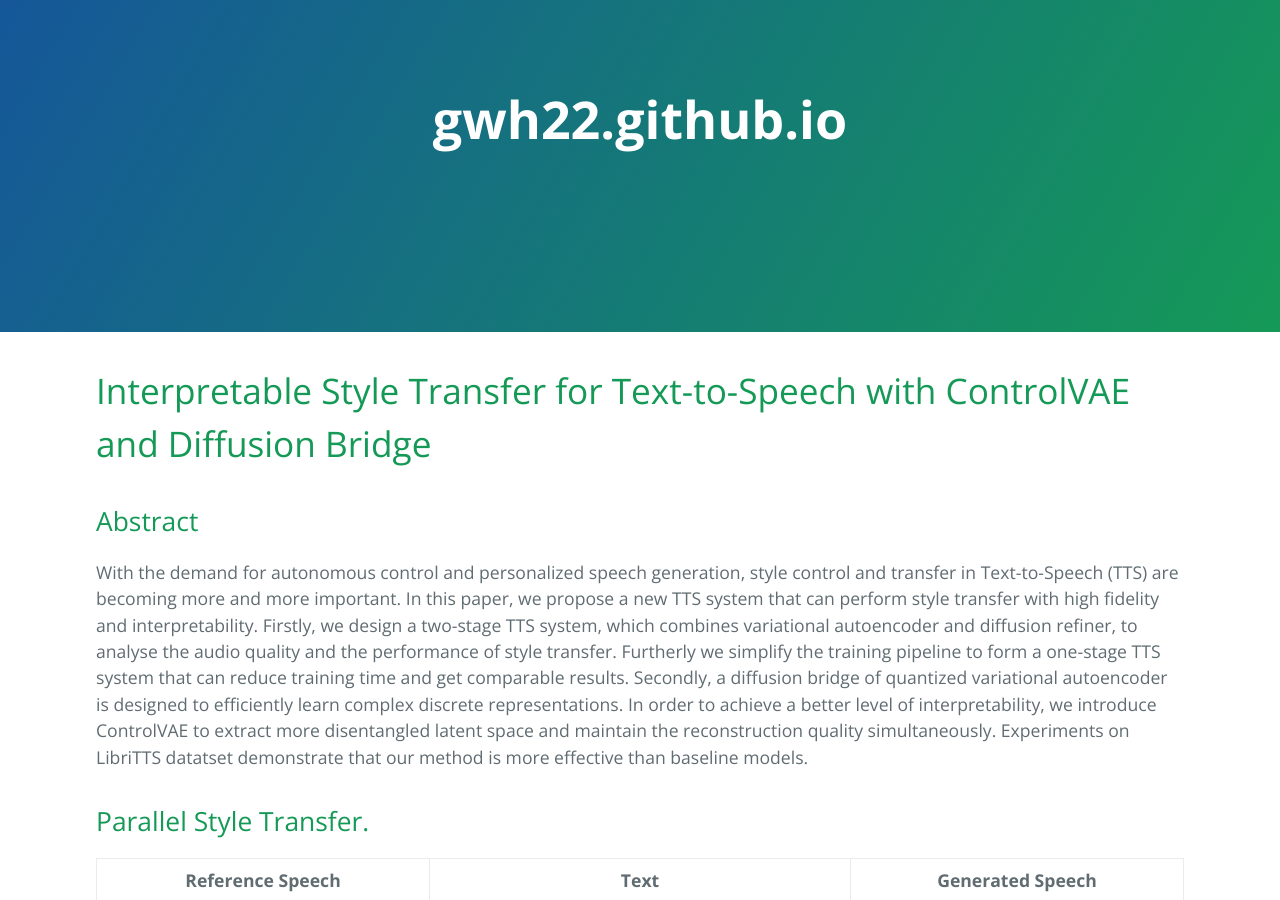
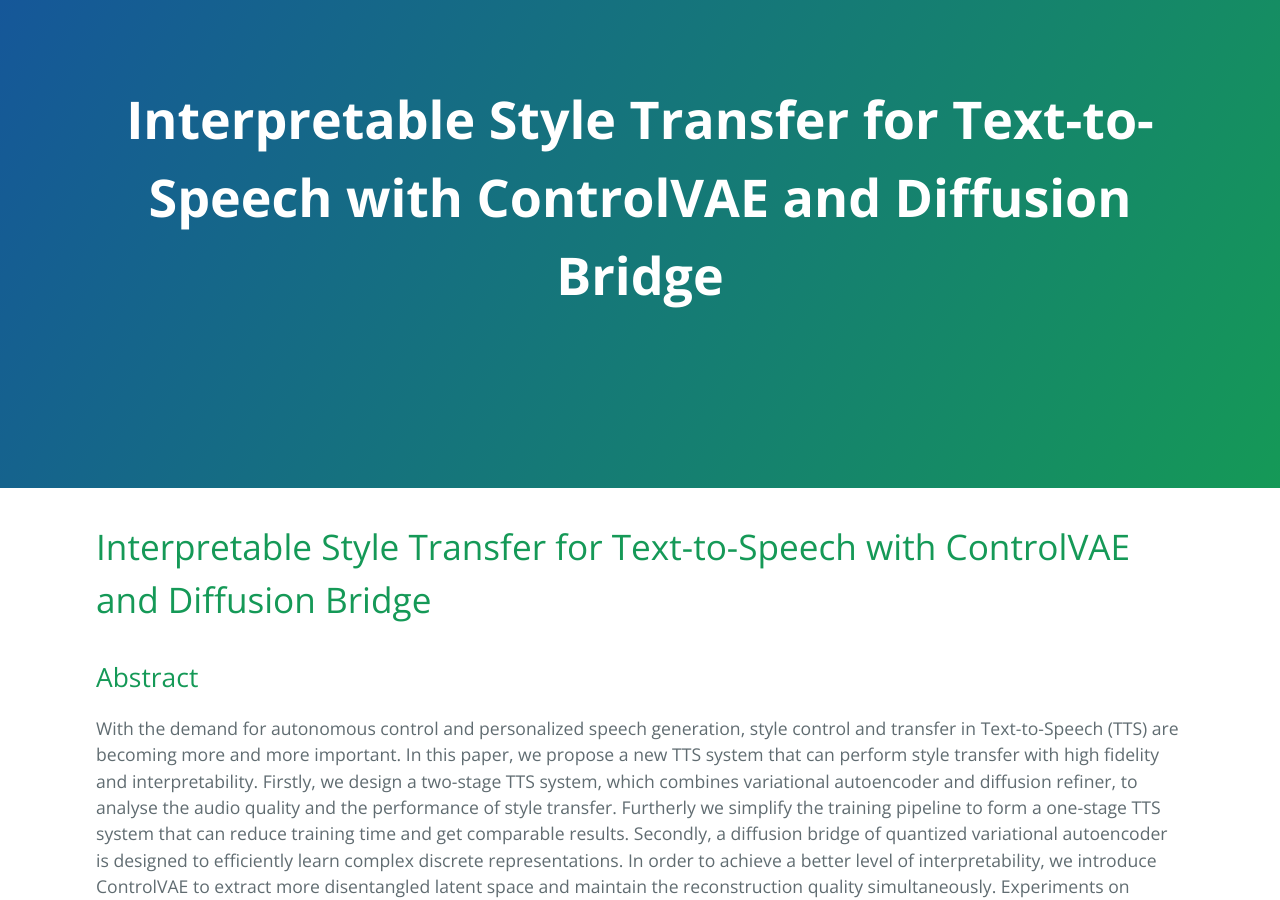
Before and after one commit to gwh22/gwh22.github.io, a Jekyll site: the page built from index.md, in a window 1280 px wide and 900 px high. Built offline with Jekyll 4.4.1, drawn with Linux system fonts in a browser that asks for light colours; our own code applies the rules of GitHub Pages for plain Markdown files; the repository's description, which GitHub fills in, is left out.

Commit message:
Update _config.yml

```diff
--- a/_config.yml
+++ b/_config.yml
@@ -1 +1,4 @@
 theme: jekyll-theme-cayman
+layout: default
+markdown: kramdown
+title: "Interpretable Style Transfer for Text-to-Speech with ControlVAE and Diffusion Bridge"
```
